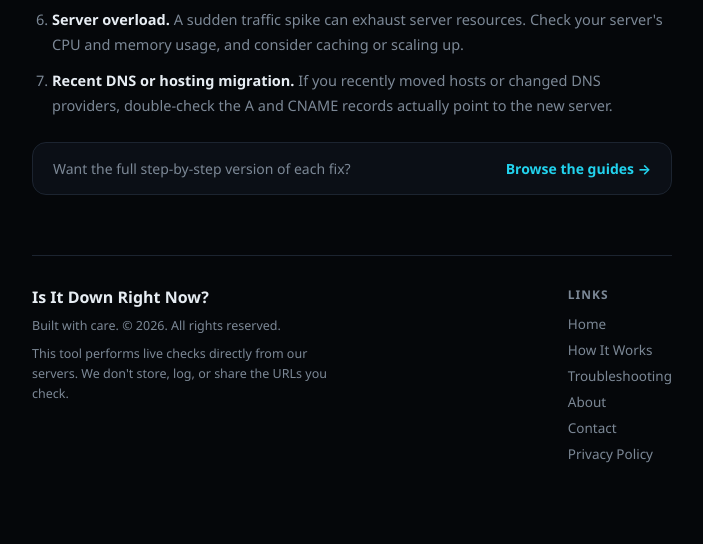
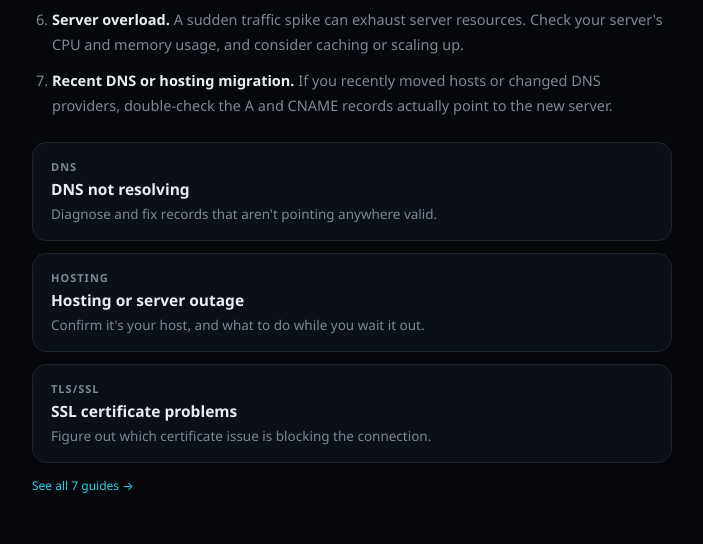
Before and after one commit to arifulislamefat/Website-Down-Check, a website: page public/index.html in a window 1280 px wide. Shown: the part 1312-1856 px from the top of the page, without its empty margins (288-991 px from the left). Drawn offline with Linux system fonts and the light colour scheme.

Commit message:
Update index.html

```diff
--- a/public/index.html
+++ b/public/index.html
@@ -234,29 +234,38 @@
   }
   .see-fixes:hover { text-decoration: underline; }
 
-  .guides-cta {
+  .guides-preview {
+    display: grid;
+    gap: 12px;
+    margin-top: 24px;
+  }
+  .guide-tile {
     display: flex;
-    align-items: center;
-    justify-content: space-between;
-    gap: 16px;
-    flex-wrap: wrap;
-    margin-top: 24px;
-    padding: 16px 20px;
+    flex-direction: column;
+    gap: 4px;
+    padding: 16px 18px;
     background: var(--panel);
     border: 1px solid var(--border);
     border-radius: 14px;
     text-decoration: none;
     transition: border-color 0.15s ease;
   }
-  .guides-cta:hover { border-color: var(--accent); }
-  .guides-cta span {
+  .guide-tile:hover { border-color: var(--accent); text-decoration: none; }
+  .guide-tile .guide-tag {
+    font-size: 11px;
+    letter-spacing: 1px;
+    text-transform: uppercase;
     color: var(--muted);
-    font-size: 14px;
+    font-weight: 600;
   }
-  .guides-cta strong {
-    color: var(--accent);
-    font-size: 14px;
-    white-space: nowrap;
+  .guide-tile strong {
+    font-size: 15.5px;
+    color: var(--text);
+  }
+  .guide-tile .guide-desc {
+    font-size: 13.5px;
+    color: var(--muted);
+    line-height: 1.5;
   }
 
   .site-footer {
@@ -357,10 +366,24 @@
       <li><strong>Recent DNS or hosting migration.</strong> If you recently moved hosts or changed DNS providers, double-check the A and CNAME records actually point to the new server.</li>
     </ol>
 
-    <a href="/guides.html" class="guides-cta">
-      <span>Want the full step-by-step version of each fix?</span>
-      <strong>Browse the guides &rarr;</strong>
-    </a>
+    <div class="guides-preview">
+      <a href="/guides/dns-not-resolving.html" class="guide-tile">
+        <span class="guide-tag">DNS</span>
+        <strong>DNS not resolving</strong>
+        <span class="guide-desc">Diagnose and fix records that aren't pointing anywhere valid.</span>
+      </a>
+      <a href="/guides/hosting-server-outage.html" class="guide-tile">
+        <span class="guide-tag">HOSTING</span>
+        <strong>Hosting or server outage</strong>
+        <span class="guide-desc">Confirm it's your host, and what to do while you wait it out.</span>
+      </a>
+      <a href="/guides/ssl-certificate-problems.html" class="guide-tile">
+        <span class="guide-tag">TLS/SSL</span>
+        <strong>SSL certificate problems</strong>
+        <span class="guide-desc">Figure out which certificate issue is blocking the connection.</span>
+      </a>
+    </div>
+    <a href="/guides.html" class="see-fixes" style="margin-top:14px;">See all 7 guides &rarr;</a>
   </section>
 
   <footer class="site-footer">
```
